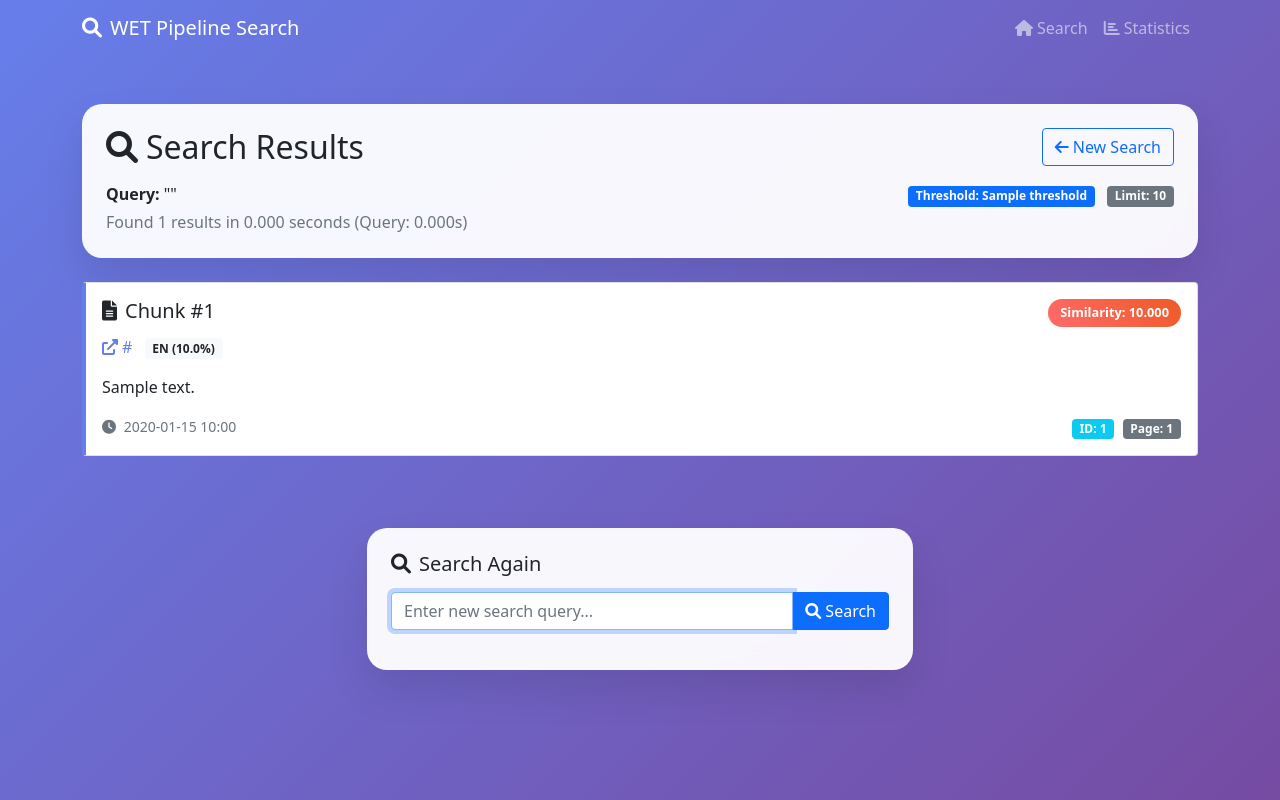
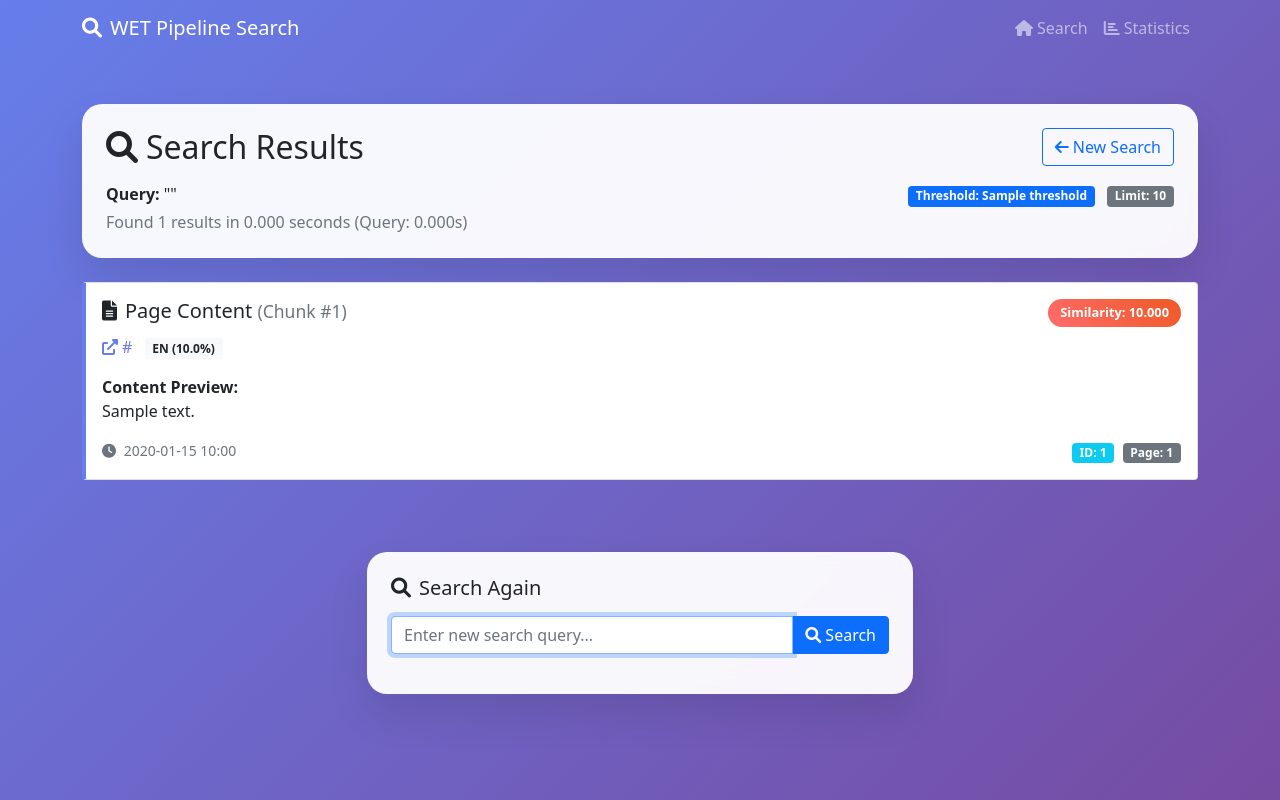
Before and after one commit to SanskarNarlawar/search-engine, a Flask app: template templates/search_results.html in a window 1280 px wide. Run offline with Flask 3, Linux system fonts and the light colour scheme; the template is opened without the code that fills it: most values are stand-ins (such as "Sample title", 1, 10 or a date in 2020); some libraries are stand-ins or nearby versions.

Commit message:
one display per page

```diff
--- a/app.py
+++ b/app.py
@@ -176,21 +176,27 @@ def search():
             search_text, threshold, limit
         )
 
-        # Format results for display
+        # Format results for display and deduplicate by page_id
         formatted_results = []
+        seen_pages = set()
+
         for row in results:
-            formatted_results.append({
-                'id': row[0],
-                'page_id': row[1],
-                'chunk_index': row[2],
-                'original_text': row[3],
-                'enriched_text': row[4],
-                'url': row[5],
-                'language': row[6],
-                'language_confidence': row[7],
-                'cosine_distance': row[8],
-                'created_at': row[9]
-            })
+            page_id = row[1]
+            # Only include the first (best) chunk from each page
+            if page_id not in seen_pages:
+                formatted_results.append({
+                    'id': row[0],
+                    'page_id': page_id,
+                    'chunk_index': row[2],
+                    'original_text': row[3],
+                    'enriched_text': row[4],
+                    'url': row[5],
+                    'language': row[6],
+                    'language_confidence': row[7],
+                    'cosine_distance': row[8],
+                    'created_at': row[9]
+                })
+                seen_pages.add(page_id)
 
         # Calculate average similarity
         avg_distance = sum(r['cosine_distance'] for r in formatted_results) / len(formatted_results) if formatted_results else 0
@@ -230,20 +236,26 @@ def api_search():
             search_text, threshold, limit
         )
 
-        # Format results for JSON response
+        # Format results for JSON response and deduplicate by page_id
         formatted_results = []
+        seen_pages = set()
+
         for row in results:
-            formatted_results.append({
-                'id': row[0],
-                'page_id': row[1],
-                'chunk_index': row[2],
-                'original_text': row[3][:500] + '...' if len(row[3]) > 500 else row[3],
-                'url': row[5],
-                'language': row[6],
-                'language_confidence': row[7],
-                'cosine_distance': round(row[8], 4),
-                'created_at': row[9].isoformat() if row[9] else None
-            })
+            page_id = row[1]
+            # Only include the first (best) chunk from each page
+            if page_id not in seen_pages:
+                formatted_results.append({
+                    'id': row[0],
+                    'page_id': page_id,
+                    'chunk_index': row[2],
+                    'original_text': row[3][:500] + '...' if len(row[3]) > 500 else row[3],
+                    'url': row[5],
+                    'language': row[6],
+                    'language_confidence': row[7],
+                    'cosine_distance': round(row[8], 4),
+                    'created_at': row[9].isoformat() if row[9] else None
+                })
+                seen_pages.add(page_id)
 
         return jsonify({
             'results': formatted_results,
--- a/scripts/semanticSearch.py
+++ b/scripts/semanticSearch.py
@@ -104,7 +104,8 @@ def search_similar_chunks(
         limit: Maximum number of results to return
 
     Returns:
-        List of tuples containing search results
+        List of tuples containing search results (may include multiple chunks per page)
+        Note: The web app deduplicates results to show only the best chunk per page
     """
     logging.info(f"Searching for similar chunks (threshold: {threshold}, limit: {limit})")
     search_start_time = time.time()
--- a/templates/search_results.html
+++ b/templates/search_results.html
@@ -40,7 +40,8 @@
                     <div class="card-body">
                         <div class="d-flex justify-content-between align-items-start mb-2">
                             <h5 class="card-title mb-0">
-                                <i class="fas fa-file-alt me-2"></i>Chunk #{{ result.chunk_index }}
+                                <i class="fas fa-file-alt me-2"></i>Page Content
+                                <small class="text-muted">(Chunk #{{ result.chunk_index }})</small>
                             </h5>
                             <span class="similarity-badge">
                                 Similarity: {{ "%.3f"|format(1 - result.cosine_distance) }}
@@ -57,7 +58,10 @@
                         </div>
 
                         <div class="mb-3">
-                            <p class="card-text">{{ result.original_text[:500] }}{% if result.original_text|length > 500 %}...{% endif %}</p>
+                            <p class="card-text">
+                                <strong>Content Preview:</strong><br>
+                                {{ result.original_text[:500] }}{% if result.original_text|length > 500 %}...{% endif %}
+                            </p>
                         </div>
 
                         <div class="d-flex justify-content-between align-items-center">
```
